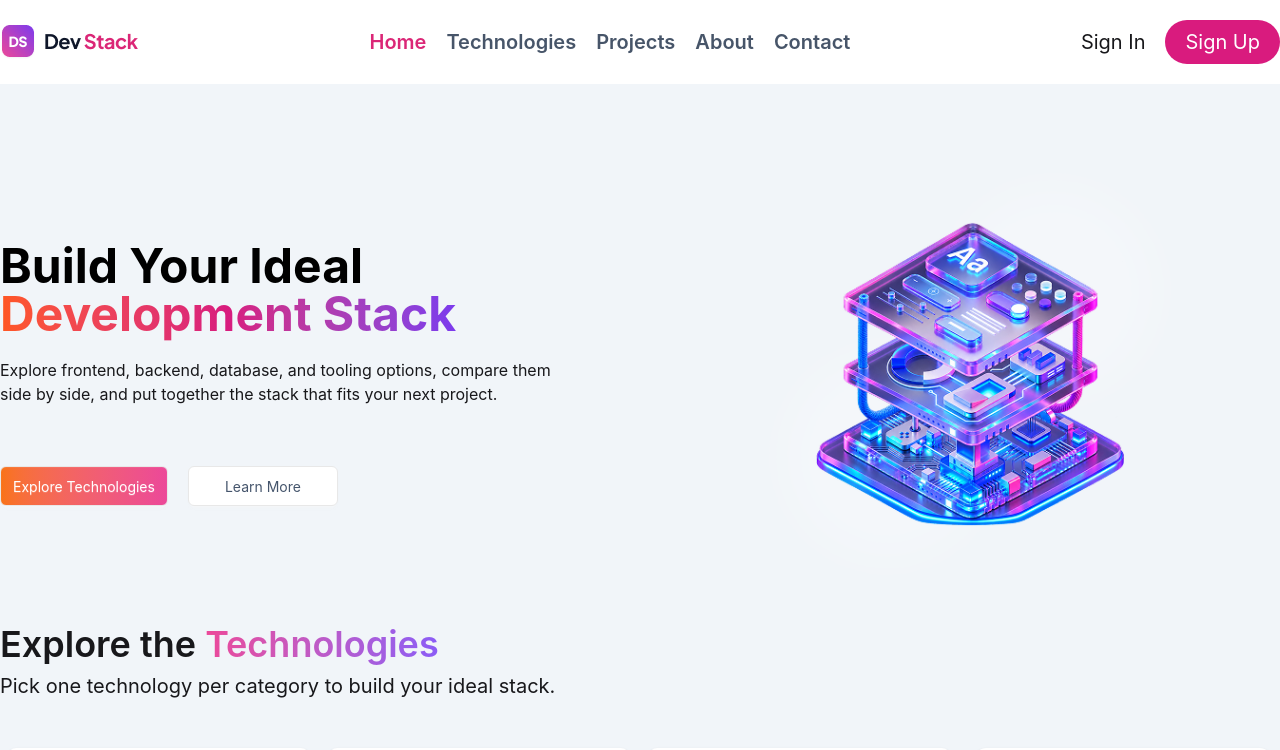
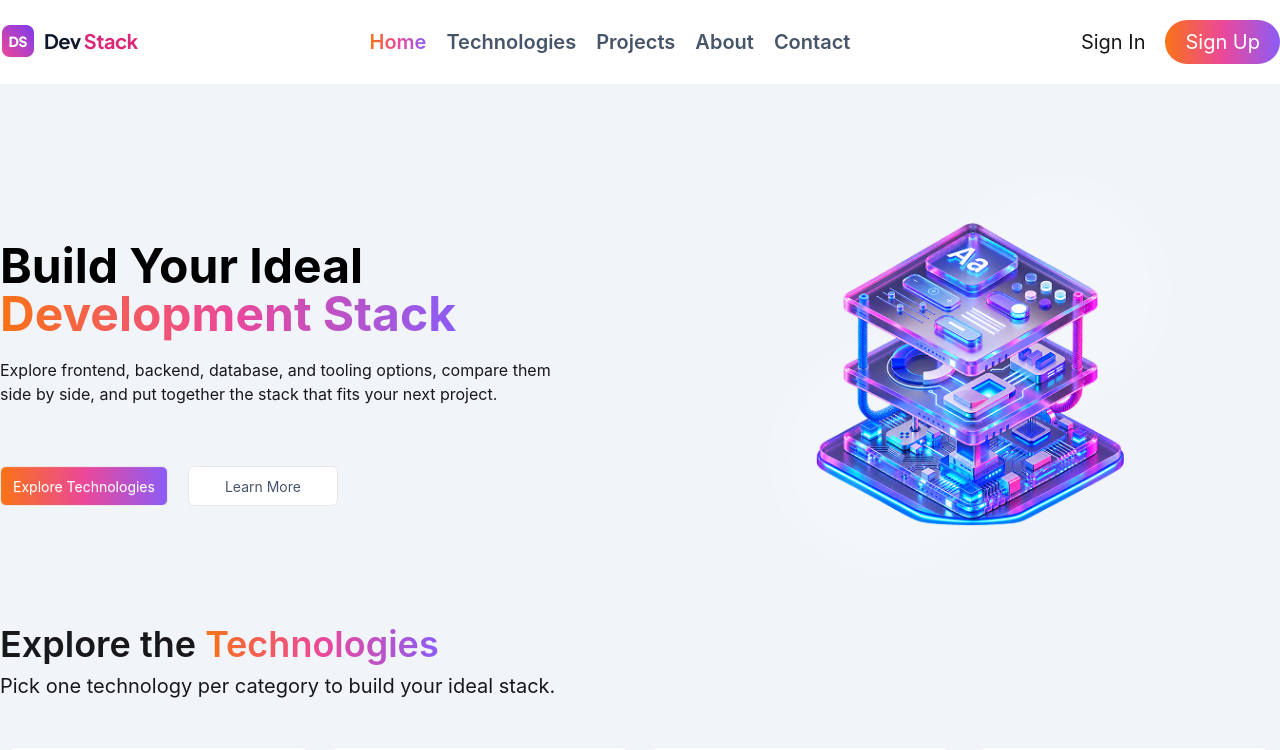
Before and after one commit to officialbondondatta/dev_stack_5, a React (Vite) app: page / in a window 1280 px wide. Shown: the top 750 px of the page. Built offline with nearby package versions, Linux system fonts and the light colour scheme.

Commit message:
added brand-gradient for brand identity

```diff
--- a/src/components/Banner.tsx
+++ b/src/components/Banner.tsx
@@ -4,13 +4,13 @@ const Banner = () => {
         <div className="grid grid-cols-1 lg:grid-cols-2 gap-10 items-center text-center lg:text-left justify-between overflow-hidden mt-10">
             <div className="space-y-5 flex flex-col items-center lg:items-start py-2">
                 <h1 className="lg:text-5xl text-3xl font-bold text-black">
-                    Build Your Ideal <br /> <span className="bg-linear-to-r from-[#FF5722] via-[#D81B7E] to-[#7C3AED] bg-clip-text text-transparent"> Development Stack</span>
+                    Build Your Ideal <br /> <span className="brand-gradient bg-clip-text text-transparent"> Development Stack</span>
                 </h1>
                 <p className="max-w-xl lg:px-0 px-5">Explore frontend, backend, database, and tooling options,
                     compare them side by side, and put together the stack that fits your
                     next project.</p>
                 <div className="mt-10 flex gap-5 lg:justify-start justify-center items-center">
-                    <button className="btn w-fit px-3 py-2 text-white font-normal rounded-md bg-linear-to-r from-[#F97316] to-[#EC4899]">Explore Technologies</button>
+                    <button className="btn w-fit px-3 py-2 text-white font-normal rounded-md brand-gradient">Explore Technologies</button>
                     <button className="btn bg-white w-fit px-9 py-2 rounded-md text-slate-600 font-normal">Learn More</button>
                 </div>
             </div>
--- a/src/components/Nav.tsx
+++ b/src/components/Nav.tsx
@@ -12,16 +12,16 @@ const Nav = () => {
                 </div>
                 <div className="hidden lg:block ">
                     <ul className="flex gap-5 text-[#475569] ">
-                        <li className="text-[#DB2777] cursor-pointer text-xl font-semibold">Home</li>
-                        <li className="hover:text-[#DB2777] cursor-pointer text-xl font-semibold">Technologies</li>
-                        <li className="hover:text-[#DB2777] cursor-pointer text-xl font-semibold">Projects</li>
-                        <li className="hover:text-[#DB2777] cursor-pointer text-xl font-semibold">About</li>
-                        <li className="hover:text-[#DB2777] cursor-pointer text-xl font-semibold">Contact</li>
+                        <li className="brand-gradient bg-clip-text text-transparent cursor-pointer text-xl font-semibold">Home</li>
+                        <li className="hover:brand-gradient hover:bg-clip-text hover:text-transparent cursor-pointer text-xl font-semibold">Technologies</li>
+                        <li className="hover:brand-gradient hover:bg-clip-text hover:text-transparent cursor-pointer text-xl font-semibold">Projects</li>
+                        <li className="hover:brand-gradient hover:bg-clip-text hover:text-transparent cursor-pointer text-xl font-semibold">About</li>
+                        <li className="hover:brand-gradient hover:bg-clip-text hover:text-transparent cursor-pointer text-xl font-semibold">Contact</li>
                     </ul>
                 </div>
                 <div className="flex gap-5 lg:text-xl text-sm">
                     <button className="btn-primary">Sign In</button>
-                    <button className="btn-primary bg-[#D91B7E] text-white rounded-full lg:py-2 py-1 px-2 lg:px-5">Sign Up</button>
+                    <button className="btn-primary brand-gradient text-white rounded-full lg:py-2 py-1 px-2 lg:px-5">Sign Up</button>
                 </div>
             </div>
         </div>
--- a/src/components/Technology/Technologies.tsx
+++ b/src/components/Technology/Technologies.tsx
@@ -15,7 +15,7 @@ const Technologies = () => {
     return (
         <section className="container mx-auto overflow-hidden">
             <div className="space-y-2 lg:mb-10 mb-5 lg:p-0 text-center lg:text-left p-5">
-                <h1 className="font-semibold lg:text-4xl text-2xl">Explore the <span className="bg-linear-to-r from-[#EC4899] to-[#8B5CF6] bg-clip-text text-transparent">Technologies</span></h1>
+                <h1 className="font-semibold lg:text-4xl text-2xl">Explore the <span className="brand-gradient bg-clip-text text-transparent">Technologies</span></h1>
                 <p className="lg:text-xl text-lg">Pick one technology per category to build your ideal stack.</p>
             </div>
             <div className="grid lg:grid-cols-4 grid-cols-1 lg:gap-2 p-2 lg:p-0">
--- a/src/index.css
+++ b/src/index.css
@@ -1,2 +1,13 @@
 @import "tailwindcss";
 @plugin "daisyui";
+
+@theme {
+    --brand-gradient: linear-gradient(to right,
+            #f97316,
+            #ec4899,
+            #8b5cf6);
+}
+
+@utility brand-gradient {
+    background-image: var(--brand-gradient);
+}
```
